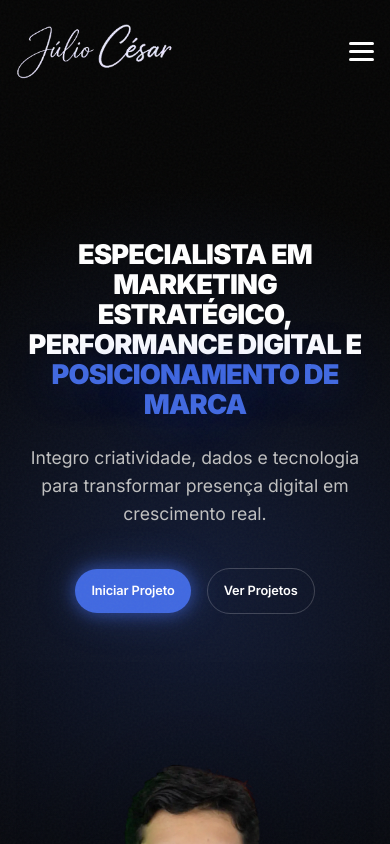
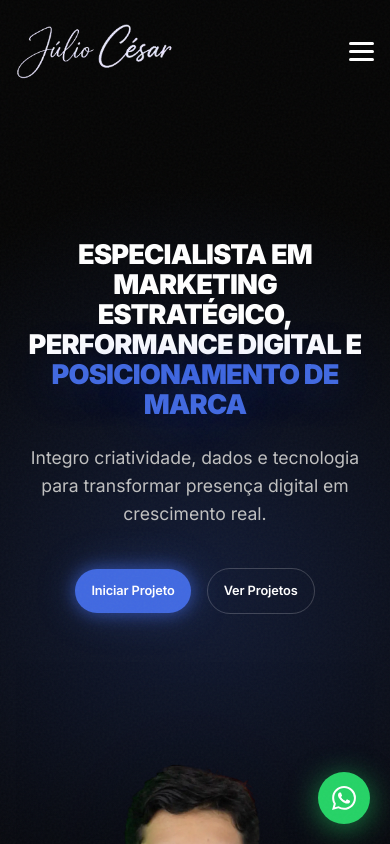
Before and after one commit to jjulioCsar/portfoliojl, a React (Vite) app: page / in a window 390 px wide. Shown: the top 844 px of the page. Built offline with nearby package versions, Linux system fonts and the light colour scheme.

Commit message:
feat: whatsapp FAB, cert labels, remove google ads references

```diff
--- a/src/components/Education.css
+++ b/src/components/Education.css
@@ -224,6 +224,22 @@
     color: var(--text-secondary);
 }
 
+.cert-view-label {
+    font-size: 0.8rem;
+    font-weight: 600;
+    color: var(--primary-color);
+    white-space: nowrap;
+    margin-left: auto;
+    opacity: 0;
+    transform: translateX(-8px);
+    transition: all 0.3s ease;
+}
+
+.cert-card:hover .cert-view-label {
+    opacity: 1;
+    transform: translateX(0);
+}
+
 /* ---- Responsive Bento ---- */
 @media (max-width: 1100px) {
     .bento-education-grid {
--- a/src/components/Education.jsx
+++ b/src/components/Education.jsx
@@ -40,7 +40,7 @@ const skillCategories = [
     {
         title: "Performance & Ads",
         icon: <svg xmlns="http://www.w3.org/2000/svg" width="24" height="24" viewBox="0 0 24 24" fill="none" stroke="currentColor" strokeWidth="2" strokeLinecap="round" strokeLinejoin="round"><line x1="12" y1="20" x2="12" y2="10" /><line x1="18" y1="20" x2="18" y2="4" /><line x1="6" y1="20" x2="6" y2="16" /></svg>,
-        skills: ["Meta Ads", "Google Ads", "Análise de Métricas", "ROI"]
+        skills: ["Meta Ads", "Facebook Ads", "Análise de Métricas", "ROI"]
     },
     {
         title: "Tech & Data",
@@ -129,9 +129,7 @@ const Education = ({ openLightbox }) => {
                                     <h4>{cert.title}</h4>
                                     <span>{cert.org}</span>
                                 </div>
-                                <div className="cert-zoom-hint">
-                                    <svg xmlns="http://www.w3.org/2000/svg" width="16" height="16" viewBox="0 0 24 24" fill="none" stroke="currentColor" strokeWidth="2" strokeLinecap="round" strokeLinejoin="round"><circle cx="11" cy="11" r="8"></circle><line x1="21" y1="21" x2="16.65" y2="16.65"></line><line x1="11" y1="8" x2="11" y2="14"></line><line x1="8" y1="11" x2="14" y2="11"></line></svg>
-                                </div>
+                                <span className="cert-view-label">Visualizar Certificado →</span>
                             </div>
                         ))}
                     </div>
--- a/src/components/Services.jsx
+++ b/src/components/Services.jsx
@@ -12,7 +12,7 @@ const services = [
     {
         id: 2,
         title: "Gestão de Tráfego Pago",
-        desc: "Estruturação de campanhas em Facebook Ads e Google Ads orientadas a ROI, conversão e reconhecimento de marca.",
+        desc: "Estruturação de campanhas em Meta Ads (Facebook e Instagram) orientadas a ROI, conversão e reconhecimento de marca.",
         icon: <svg xmlns="http://www.w3.org/2000/svg" width="24" height="24" viewBox="0 0 24 24" fill="none" stroke="currentColor" strokeWidth="2" strokeLinecap="round" strokeLinejoin="round"><circle cx="12" cy="12" r="10" /><path d="M16 12l-4-4-4 4" /><path d="M12 8v8" /></svg>
     },
     {
--- /dev/null
+++ b/src/components/WhatsAppFAB.css
@@ -0,0 +1,52 @@
+.whatsapp-fab {
+    position: fixed;
+    bottom: 2rem;
+    right: 2rem;
+    width: 60px;
+    height: 60px;
+    background-color: #25D366;
+    border-radius: 50%;
+    display: flex;
+    align-items: center;
+    justify-content: center;
+    box-shadow: 0 4px 20px rgba(37, 211, 102, 0.4), 0 8px 30px rgba(0, 0, 0, 0.3);
+    z-index: 9998;
+    transition: all 0.3s cubic-bezier(0.16, 1, 0.3, 1);
+    animation: fab-pulse 2s ease-in-out infinite;
+}
+
+.whatsapp-fab:hover {
+    transform: scale(1.1);
+    box-shadow: 0 6px 30px rgba(37, 211, 102, 0.6), 0 12px 40px rgba(0, 0, 0, 0.4);
+}
+
+.whatsapp-fab:active {
+    transform: scale(0.95);
+}
+
+@keyframes fab-pulse {
+
+    0%,
+    100% {
+        box-shadow: 0 4px 20px rgba(37, 211, 102, 0.4), 0 8px 30px rgba(0, 0, 0, 0.3);
+    }
+
+    50% {
+        box-shadow: 0 4px 30px rgba(37, 211, 102, 0.6), 0 8px 40px rgba(0, 0, 0, 0.3);
+    }
+}
+
+/* Responsive */
+@media (max-width: 768px) {
+    .whatsapp-fab {
+        width: 52px;
+        height: 52px;
+        bottom: 1.25rem;
+        right: 1.25rem;
+    }
+
+    .whatsapp-fab svg {
+        width: 24px;
+        height: 24px;
+    }
+}
--- /dev/null
+++ b/src/components/WhatsAppFAB.jsx
@@ -0,0 +1,20 @@
+import React from 'react';
+import './WhatsAppFAB.css';
+
+const WhatsAppFAB = () => {
+    return (
+        <a
+            href="https://wa.me/5582991480837?text=Ol%C3%A1%20vim%20pelo%20seu%20portf%C3%B3lio%2C%20me%20interessei%20pelos%20seus%20servi%C3%A7os%2C%20queria%20saber%20de%20valores!"
+            target="_blank"
+            rel="noopener noreferrer"
+            className="whatsapp-fab"
+            aria-label="Falar pelo WhatsApp"
+        >
+            <svg xmlns="http://www.w3.org/2000/svg" width="28" height="28" viewBox="0 0 24 24" fill="white">
+                <path d="M17.472 14.382c-.297-.149-1.758-.867-2.03-.967-.273-.099-.471-.148-.67.15-.197.297-.767.966-.94 1.164-.173.199-.347.223-.644.075-.297-.15-1.255-.463-2.39-1.475-.883-.788-1.48-1.761-1.653-2.059-.173-.297-.018-.458.13-.606.134-.133.298-.347.446-.52.149-.174.198-.298.298-.497.099-.198.05-.371-.025-.52-.075-.149-.669-1.612-.916-2.207-.242-.579-.487-.5-.669-.51-.173-.008-.371-.01-.57-.01-.198 0-.52.074-.792.372-.272.297-1.04 1.016-1.04 2.479 0 1.462 1.065 2.875 1.213 3.074.149.198 2.096 3.2 5.077 4.487.709.306 1.262.489 1.694.625.712.227 1.36.195 1.871.118.571-.085 1.758-.719 2.006-1.413.248-.694.248-1.289.173-1.413-.074-.124-.272-.198-.57-.347m-5.421 7.403h-.004a9.87 9.87 0 01-5.031-1.378l-.361-.214-3.741.982.998-3.648-.235-.374a9.86 9.86 0 01-1.51-5.26c.001-5.45 4.436-9.884 9.888-9.884 2.64 0 5.122 1.03 6.988 2.898a9.825 9.825 0 012.893 6.994c-.003 5.45-4.437 9.884-9.885 9.884m8.413-18.297A11.815 11.815 0 0012.05 0C5.495 0 .16 5.335.157 11.892c0 2.096.547 4.142 1.588 5.945L.057 24l6.305-1.654a11.882 11.882 0 005.683 1.448h.005c6.554 0 11.89-5.335 11.893-11.893a11.821 11.821 0 00-3.48-8.413z" />
+            </svg>
+        </a>
+    );
+};
+
+export default WhatsAppFAB;
--- a/src/data/projectsData.js
+++ b/src/data/projectsData.js
@@ -74,7 +74,7 @@ export const projectsData = {
             'Posicionamento de marca e tom de voz exclusivo',
             'Planejamento de conteúdo voltado ao desejo e luxo',
             'Identidade visual estratégica para redes sociais',
-            'Gestão de tráfego pago (Meta Ads e Google Ads)',
+            'Gestão de tráfego pago (Meta Ads)',
             'Análise de métricas em tempo real para tomada de decisão',
             'Promoções e eventos digitais sazonais sincronizados'
         ],
--- a/src/pages/Home.jsx
+++ b/src/pages/Home.jsx
@@ -12,6 +12,7 @@ import Systems from '../components/Systems';
 import CTA from '../components/CTA';
 import Footer from '../components/Footer';
 import Lightbox from '../components/common/Lightbox';
+import WhatsAppFAB from '../components/WhatsAppFAB';
 
 const Home = () => {
     const [lightbox, setLightbox] = useState({ isOpen: false, image: null });
@@ -46,6 +47,8 @@ const Home = () => {
                 image={lightbox.image}
                 onClose={closeLightbox}
             />
+
+            <WhatsAppFAB />
         </>
     );
 };
```
